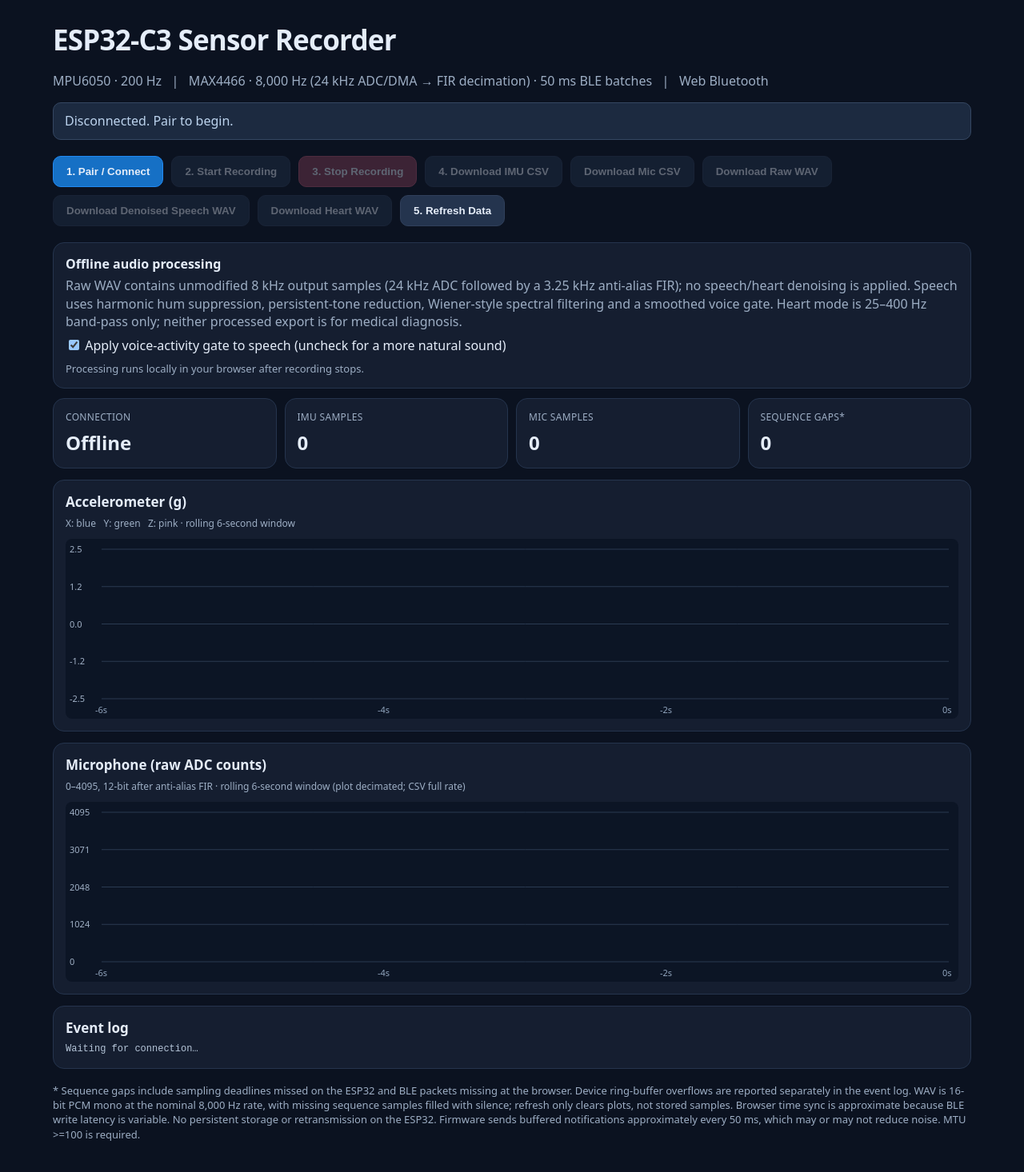
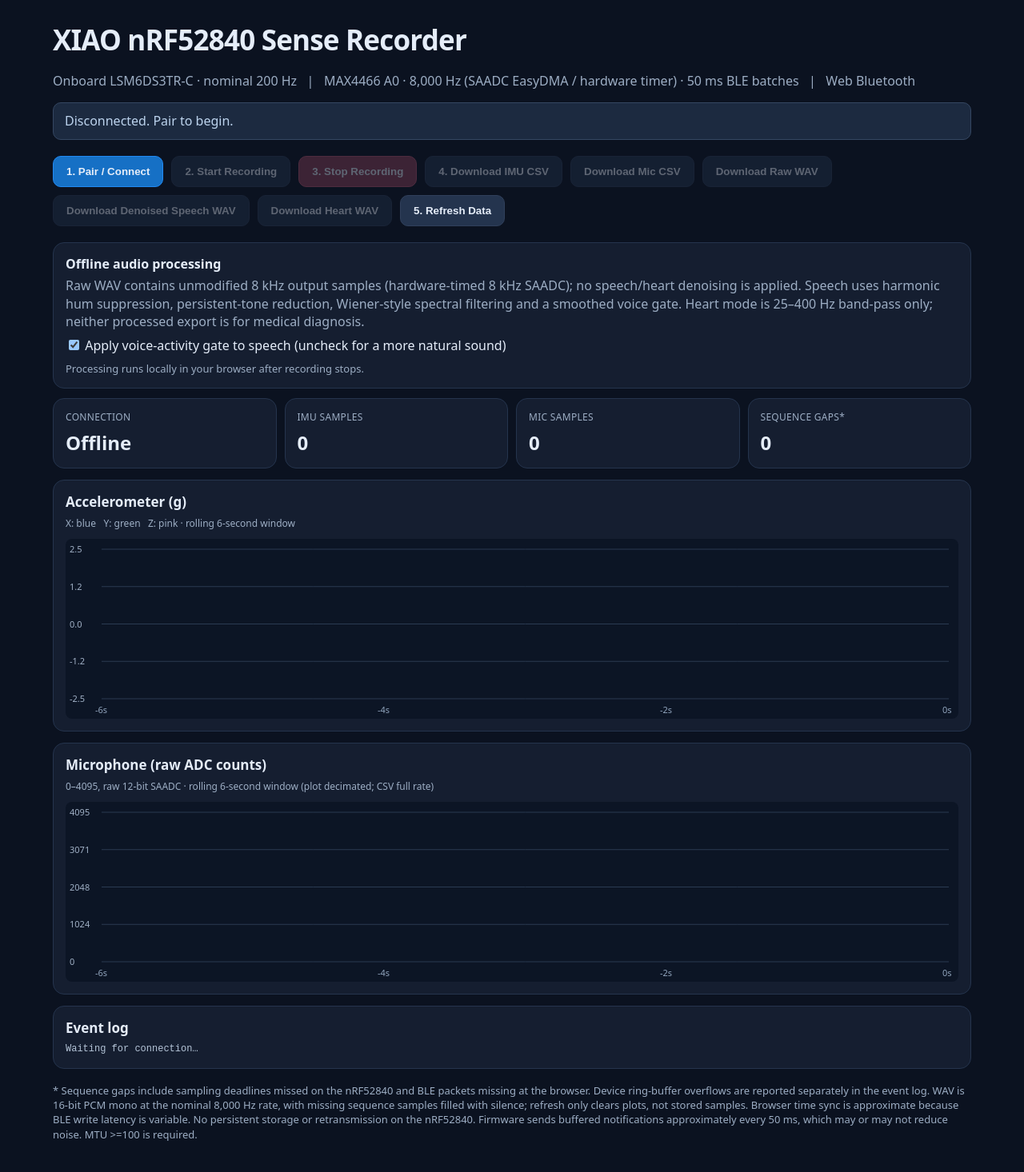
Before and after one commit to Vannakkam/nrf_heart, a plain HTML site: page index.html in a window 1280 px wide. Shown: the whole page at 80% size. Drawn offline with Linux system fonts and the light colour scheme.

Commit message:
Add files via upload

```diff
--- a/index.html
+++ b/index.html
@@ -3,7 +3,7 @@
 <head>
 <meta charset="utf-8">
 <meta name="viewport" content="width=device-width,initial-scale=1">
-<title>ESP32-C3 | IMU + Mic BLE Logger</title>
+<title>XIAO nRF52840 Sense | IMU + Mic BLE Logger</title>
 <style>
 :root { color-scheme:dark; --bg:#0b1220; --panel:#151e30; --line:#30405b; --text:#e5edf9; --muted:#9daec4; --blue:#70b8ff; --teal:#43dab0; --red:#ff7189; --yellow:#ffcb75; }
 * { box-sizing:border-box; } body {margin:0;background:var(--bg);color:var(--text);font-family:system-ui,Arial,sans-serif;line-height:1.4}
@@ -26,8 +26,8 @@ footer {font-size:13px;color:var(--muted);margin-top:18px}
 </style>
 </head>
 <body><main>
-<h1>ESP32-C3 Sensor Recorder</h1>
-<p>MPU6050 · 200 Hz &nbsp; | &nbsp; MAX4466 · 8,000 Hz (24 kHz ADC/DMA → FIR decimation) · 50 ms BLE batches &nbsp; | &nbsp; Web Bluetooth</p>
+<h1>XIAO nRF52840 Sense Recorder</h1>
+<p>Onboard LSM6DS3TR-C · nominal 200 Hz &nbsp; | &nbsp; MAX4466 A0 · 8,000 Hz (SAADC EasyDMA / hardware timer) · 50 ms BLE batches &nbsp; | &nbsp; Web Bluetooth</p>
 <div id="status" role="status">Disconnected. Pair to begin.</div>
 <div class="controls">
   <button class="primary" id="pair">1. Pair / Connect</button>
@@ -40,7 +40,7 @@ footer {font-size:13px;color:var(--muted);margin-top:18px}
   <button id="heartWav" disabled>Download Heart WAV</button>
   <button id="refresh">5. Refresh Data</button>
 </div>
-<div class="panel" style="margin:12px 0"><strong>Offline audio processing</strong><p style="margin:5px 0 8px">Raw WAV contains unmodified 8 kHz output samples (24 kHz ADC followed by a 3.25 kHz anti-alias FIR); no speech/heart denoising is applied. Speech uses harmonic hum suppression, persistent-tone reduction, Wiener-style spectral filtering and a smoothed voice gate. Heart mode is 25–400 Hz band-pass only; neither processed export is for medical diagnosis.</p>
+<div class="panel" style="margin:12px 0"><strong>Offline audio processing</strong><p style="margin:5px 0 8px">Raw WAV contains unmodified 8 kHz output samples (hardware-timed 8 kHz SAADC); no speech/heart denoising is applied. Speech uses harmonic hum suppression, persistent-tone reduction, Wiener-style spectral filtering and a smoothed voice gate. Heart mode is 25–400 Hz band-pass only; neither processed export is for medical diagnosis.</p>
 <label><input type="checkbox" id="speechGate" checked> Apply voice-activity gate to speech (uncheck for a more natural sound)</label>
 <div id="processing" aria-live="polite" style="color:var(--muted);font-size:13px;margin-top:8px">Processing runs locally in your browser after recording stops.</div></div>
 <div class="metrics">
@@ -50,9 +50,9 @@ footer {font-size:13px;color:var(--muted);margin-top:18px}
   <div class="metric"><span>Sequence gaps*</span><strong id="missing">0</strong></div>
 </div>
 <section class="panel"><h2>Accelerometer (g)</h2><div class="legend">X: blue &nbsp; Y: green &nbsp; Z: pink · rolling 6-second window</div><canvas id="imuPlot"></canvas></section>
-<section class="panel"><h2>Microphone (raw ADC counts)</h2><div class="legend">0–4095, 12-bit after anti-alias FIR · rolling 6-second window (plot decimated; CSV full rate)</div><canvas id="micPlot"></canvas></section>
+<section class="panel"><h2>Microphone (raw ADC counts)</h2><div class="legend">0–4095, raw 12-bit SAADC · rolling 6-second window (plot decimated; CSV full rate)</div><canvas id="micPlot"></canvas></section>
 <section class="panel"><h2>Event log</h2><div id="log" aria-live="polite">Waiting for connection…</div></section>
-<footer>* Sequence gaps include sampling deadlines missed on the ESP32 and BLE packets missing at the browser. Device ring-buffer overflows are reported separately in the event log. WAV is 16-bit PCM mono at the nominal 8,000 Hz rate, with missing sequence samples filled with silence; refresh only clears plots, not stored samples. Browser time sync is approximate because BLE write latency is variable. No persistent storage or retransmission on the ESP32. Firmware sends buffered notifications approximately every 50 ms, which may or may not reduce noise. MTU >=100 is required.</footer>
+<footer>* Sequence gaps include sampling deadlines missed on the nRF52840 and BLE packets missing at the browser. Device ring-buffer overflows are reported separately in the event log. WAV is 16-bit PCM mono at the nominal 8,000 Hz rate, with missing sequence samples filled with silence; refresh only clears plots, not stored samples. Browser time sync is approximate because BLE write latency is variable. No persistent storage or retransmission on the nRF52840. Firmware sends buffered notifications approximately every 50 ms, which may or may not reduce noise. MTU >=100 is required.</footer>
 </main>
 <script id="dsp-worker" type="text/plain">
 // Runs in a Web Worker. Offline JS adaptation of user-provided denoise4.py.
@@ -456,7 +456,7 @@ function makeCsv(kind){
   const blob=new Blob(parts,{type:'text/csv;charset=utf-8'});
   const url=URL.createObjectURL(blob),a=document.createElement('a');
   const name=kind==='imu'?'imu':'mic';
-  a.href=url;a.download=`ESP32C3_${name}_${new Date().toISOString().replaceAll(':','-')}.csv`;
+  a.href=url;a.download=`XIAO_nRF52840_${name}_${new Date().toISOString().replaceAll(':','-')}.csv`;
   document.body.append(a);a.click();a.remove();
   setTimeout(()=>URL.revokeObjectURL(url),10000);
   log(`Exported ${rows.length.toLocaleString()} ${name.toUpperCase()} rows.`);
@@ -487,7 +487,7 @@ function saveWave(samples,suffix,missing=0){
   for(let i=0;i<n;i++)d.setInt16(44+2*i,Math.round(Math.max(-1,Math.min(1,samples[i]))*32767),true);
   const url=URL.createObjectURL(new Blob([buffer],{type:'audio/wav'}));
   const a=document.createElement('a');a.href=url;
-  a.download=`ESP32C3_${suffix}_${new Date().toISOString().replaceAll(':','-')}.wav`;
+  a.download=`XIAO_nRF52840_${suffix}_${new Date().toISOString().replaceAll(':','-')}.wav`;
   document.body.append(a);a.click();a.remove();setTimeout(()=>URL.revokeObjectURL(url),30000);
   log(`Saved ${suffix} WAV: ${n} samples, ${missing} unavailable samples represented as silence.`);
 }
```
